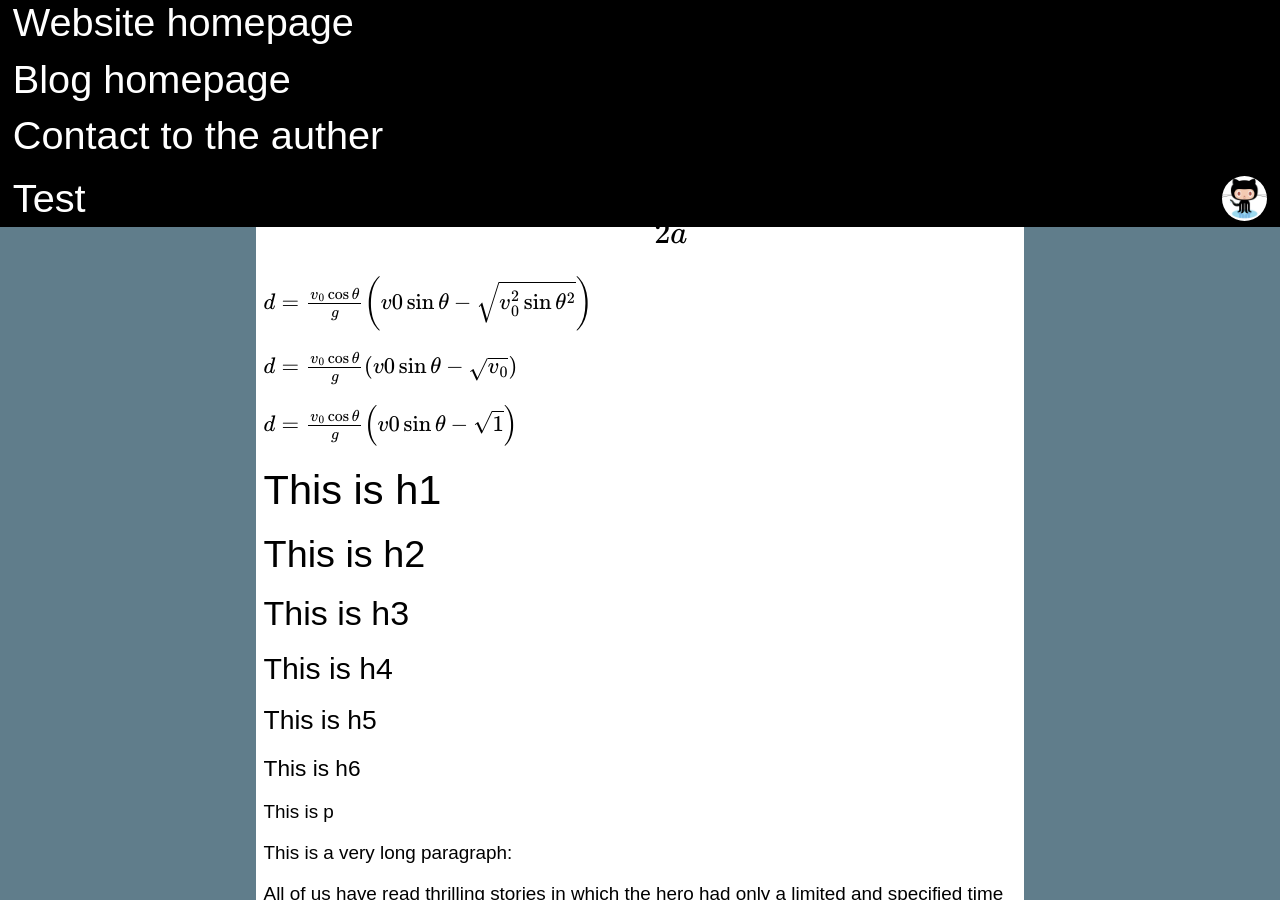
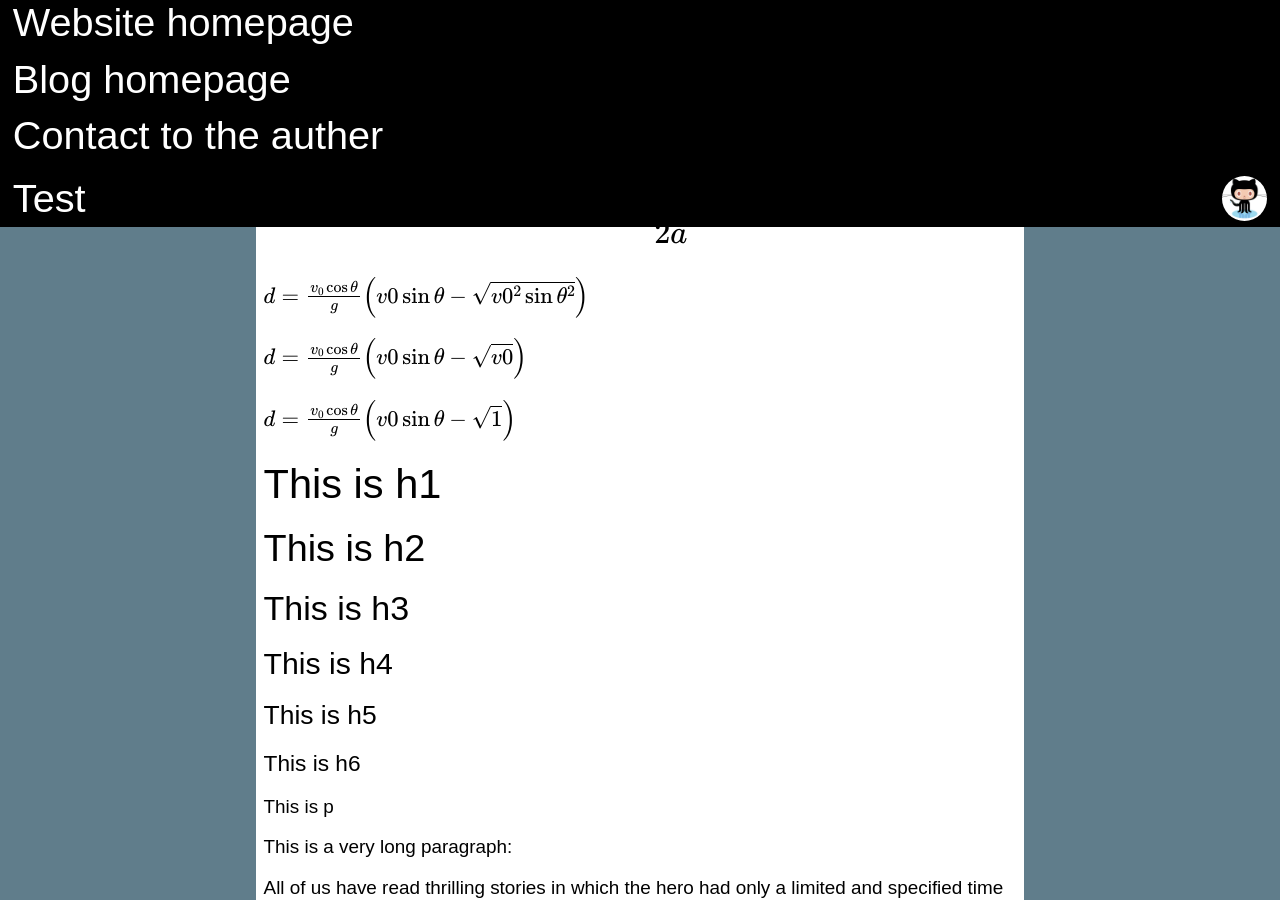
Before and after one commit to wenyuzhao/wenyuzhao.github.io, a Jekyll site: the page built from _posts/2015-01-03-02-07-test.md, in a window 1280 px wide and 900 px high. Built offline with Jekyll 4.4.1, drawn with Linux system fonts in a browser that asks for light colours; Markdown is read by kramdown in place of the engine named in the settings; formulas are drawn with MathJax 3; comment, search, counter and statistics services are not loaded.

Commit message:
Update 2015-01-03-02-07-test.md

```diff
--- a/_posts/2015-01-03-02-07-test.md
+++ b/_posts/2015-01-03-02-07-test.md
@@ -9,9 +9,9 @@
 
 $$x=\frac{-b\pm\sqrt{b^2-4ac}}{2a}$$
 
-\\(d=\frac{v_0\cos{\theta}}{g}\left(v0\sin{\theta}-\sqrt{v_0^2\sin{\theta}^2}\right)\\)
+\\(d=\frac{v_0\cos{\theta}}{g}\left(v0\sin{\theta}-\sqrt{v0^2\sin{\theta}^2}\right)\\)
 
-\\(d=\frac{v_0\cos{\theta}}{g}\left(v0\sin{\theta}-\sqrt{v_0}\right)\\)
+\\(d=\frac{v_0\cos{\theta}}{g}\left(v0\sin{\theta}-\sqrt{v0}\right)\\)
 
 \\(d=\frac{v_0\cos{\theta}}{g}\left(v0\sin{\theta}-\sqrt{1}\right)\\)
 
```
